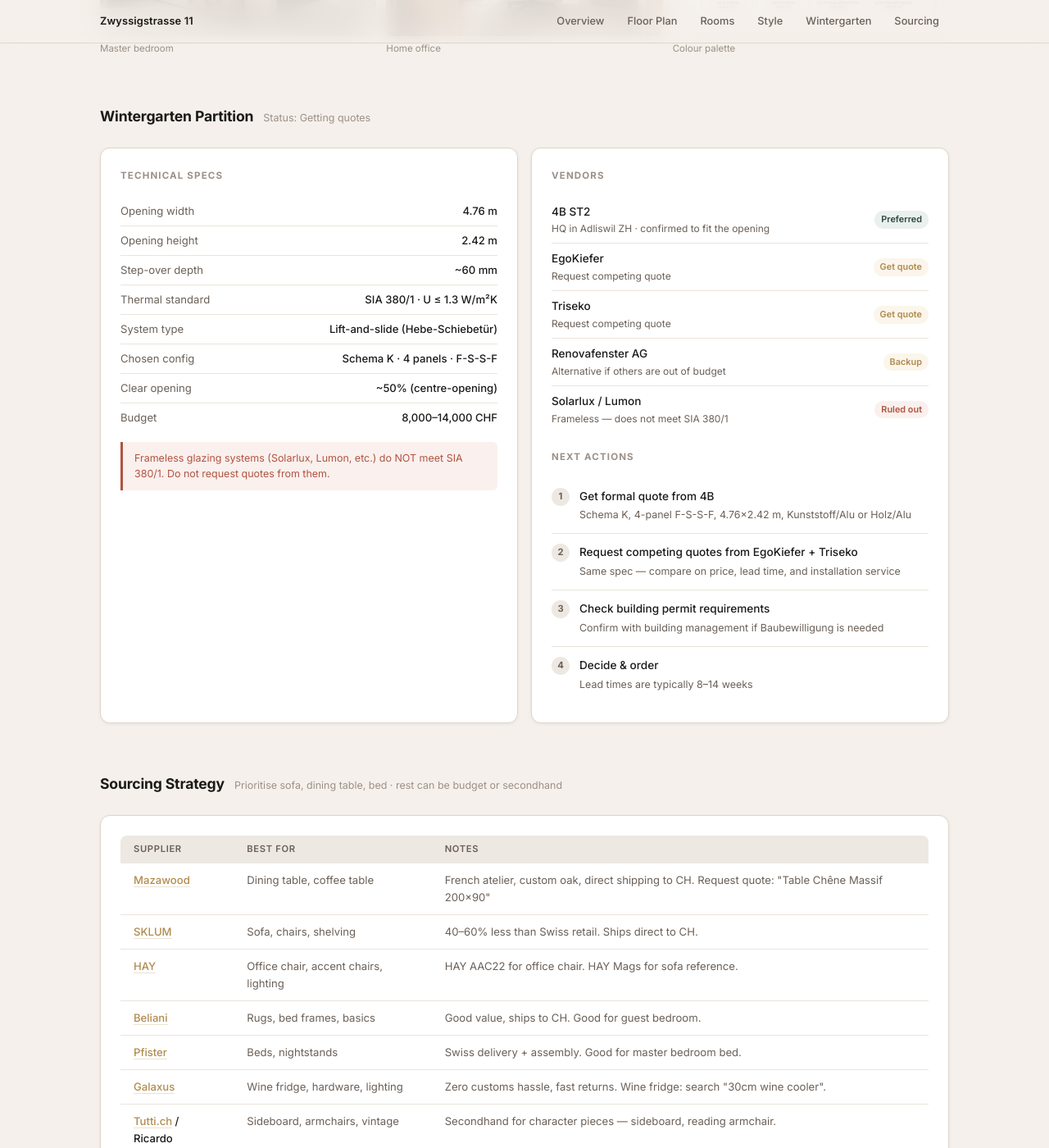
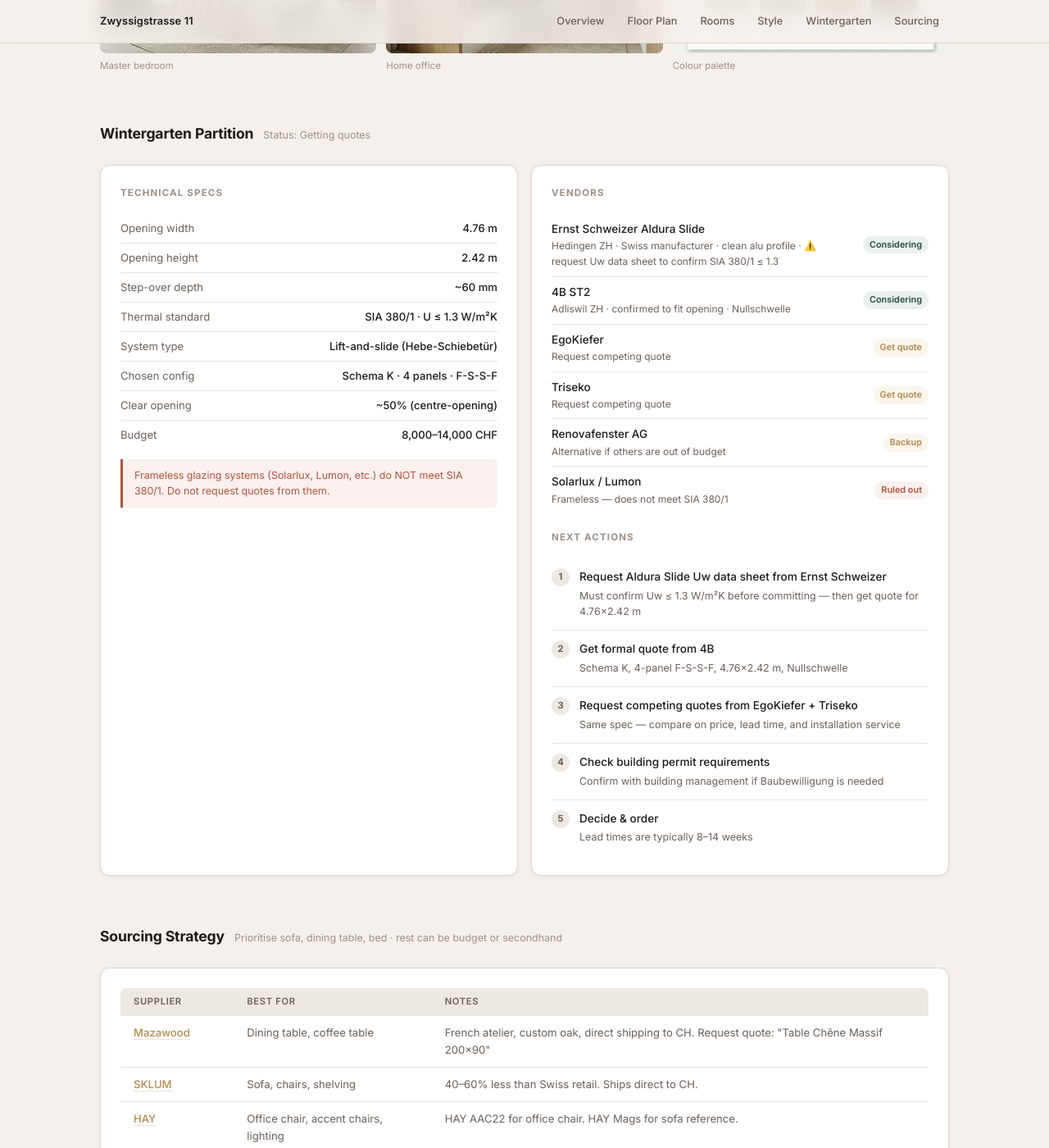
Before and after one commit to sunmeetsingh/sunmeetsingh.github.io, a Jekyll site: the page built from design/index.html, in a window 1280 px wide and 1400 px high, scrolled down 4237 px. Shown: the whole window at 82% size. Built offline with Jekyll 4.4.1, drawn with Linux system fonts in a browser that asks for light colours; some of the changed text lies outside the part shown.

Commit message:
Add Ernst Schweizer Aldura Slide as wintergarten candidate
Adds Aldura Slide alongside 4B ST2 as top-of-shortlist options. Flags
the U-value data sheet requirement (SIA 380/1 ≤ 1.3 W/m²K) as the
first action before committing to either vendor.

```diff
--- a/design/index.html
+++ b/design/index.html
@@ -767,7 +767,7 @@
         <span class="ws-status status-quoting">Quoting</span>
       </div>
       <div class="ws-detail">
-        System chosen: <strong>4B ST2</strong>, Schema K (F-S-S-F, centre-opening). Getting competing quotes from EgoKiefer and Triseko before committing.
+        Evaluating <strong>Ernst Schweizer Aldura Slide</strong> and <strong>4B ST2</strong> as top candidates. Schema K (F-S-S-F, centre-opening). Getting competing quotes before committing.
       </div>
       <div class="ws-budget">
         <div class="budget-label">Budget · CHF</div>
@@ -1408,10 +1408,17 @@
         <ul class="vendor-list">
           <li class="vendor-row">
             <div>
+              <div class="vendor-name">Ernst Schweizer Aldura Slide</div>
+              <div class="vendor-note">Hedingen ZH · Swiss manufacturer · clean alu profile · ⚠️ request Uw data sheet to confirm SIA 380/1 ≤ 1.3</div>
+            </div>
+            <span class="vendor-badge badge-preferred">Considering</span>
+          </li>
+          <li class="vendor-row">
+            <div>
               <div class="vendor-name">4B ST2</div>
-              <div class="vendor-note">HQ in Adliswil ZH · confirmed to fit the opening</div>
-            </div>
-            <span class="vendor-badge badge-preferred">Preferred</span>
+              <div class="vendor-note">Adliswil ZH · confirmed to fit opening · Nullschwelle</div>
+            </div>
+            <span class="vendor-badge badge-preferred">Considering</span>
           </li>
           <li class="vendor-row">
             <div>
@@ -1449,26 +1456,33 @@
             <li class="action-item">
               <div class="action-num">1</div>
               <div class="action-body">
-                <div class="action-title">Get formal quote from 4B</div>
-                <div class="action-detail">Schema K, 4-panel F-S-S-F, 4.76×2.42 m, Kunststoff/Alu or Holz/Alu</div>
+                <div class="action-title">Request Aldura Slide Uw data sheet from Ernst Schweizer</div>
+                <div class="action-detail">Must confirm Uw ≤ 1.3 W/m²K before committing — then get quote for 4.76×2.42 m</div>
               </div>
             </li>
             <li class="action-item">
               <div class="action-num">2</div>
+              <div class="action-body">
+                <div class="action-title">Get formal quote from 4B</div>
+                <div class="action-detail">Schema K, 4-panel F-S-S-F, 4.76×2.42 m, Nullschwelle</div>
+              </div>
+            </li>
+            <li class="action-item">
+              <div class="action-num">3</div>
               <div class="action-body">
                 <div class="action-title">Request competing quotes from EgoKiefer + Triseko</div>
                 <div class="action-detail">Same spec — compare on price, lead time, and installation service</div>
               </div>
             </li>
             <li class="action-item">
-              <div class="action-num">3</div>
+              <div class="action-num">4</div>
               <div class="action-body">
                 <div class="action-title">Check building permit requirements</div>
                 <div class="action-detail">Confirm with building management if Baubewilligung is needed</div>
               </div>
             </li>
             <li class="action-item">
-              <div class="action-num">4</div>
+              <div class="action-num">5</div>
               <div class="action-body">
                 <div class="action-title">Decide &amp; order</div>
                 <div class="action-detail">Lead times are typically 8–14 weeks</div>
```
